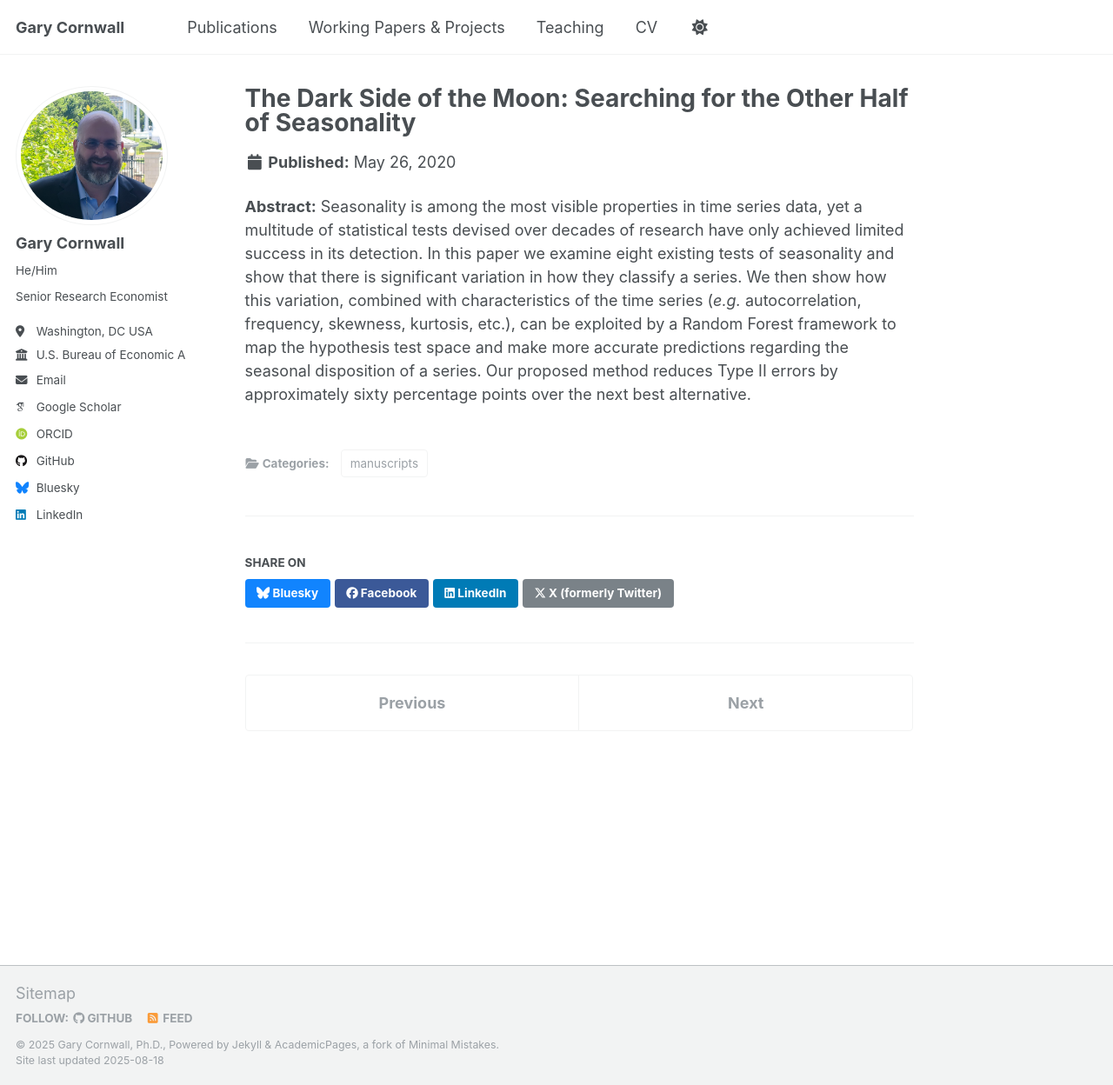
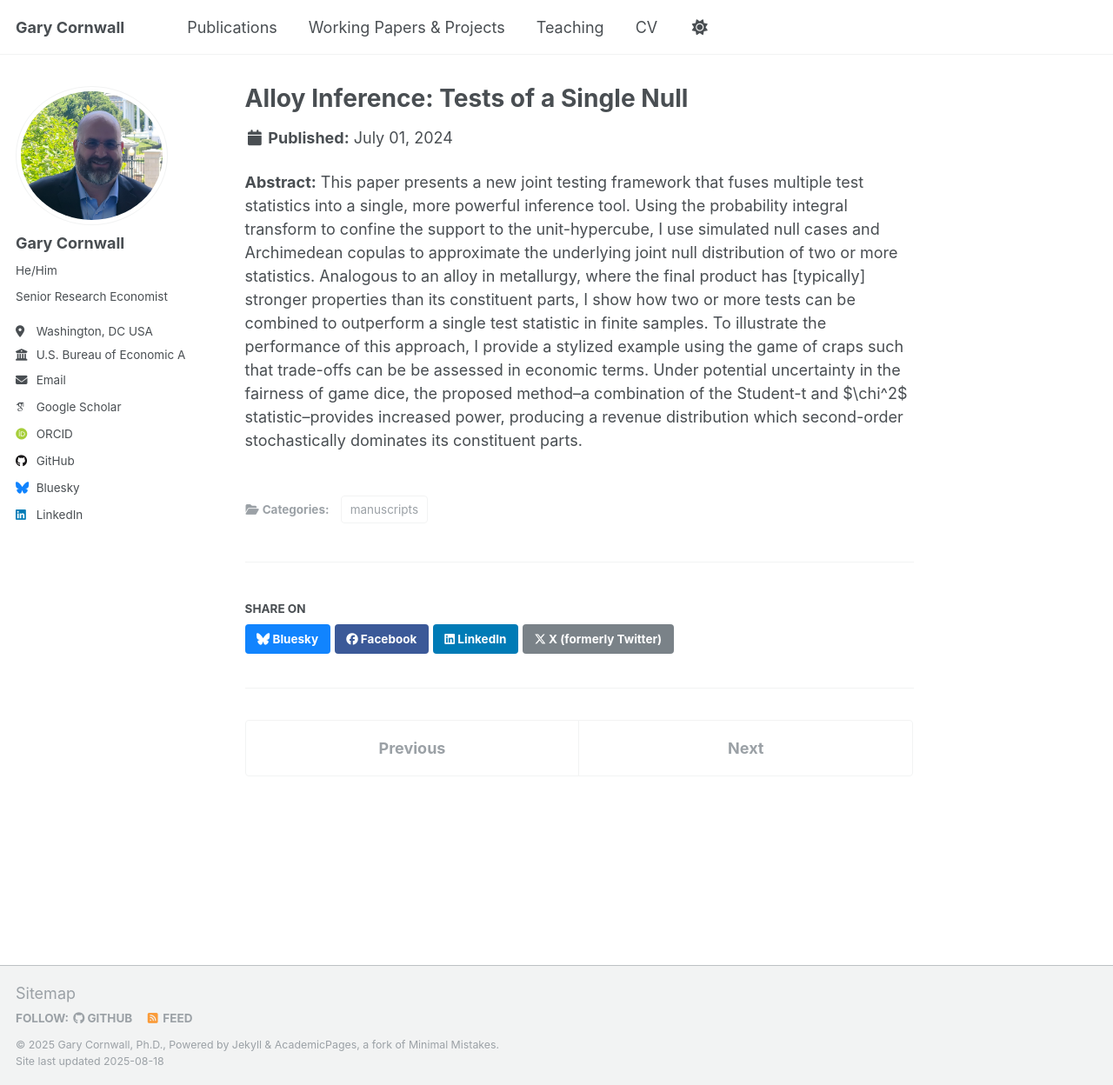
Before and after one commit to grycrnwll/grycrnwll.github.io, a Jekyll site: the page built from _working/testing.md, in a window 1280 px wide and 1248 px high. Shown: the whole window at 87% size. Built offline with Jekyll 4.4.1, drawn with Linux system fonts in a browser that asks for light colours; some web fonts are replaced.

Commit message:
Update
update to site

```diff
--- a/_working/darkside.md
+++ b/_working/darkside.md
@@ -3,7 +3,7 @@ title: "The Dark Side of the Moon: Searching for the Other Half of Seasonality"
 collection: working
 category: manuscripts
 permalink: /working/darkside
-paperurl: 'http://grycrnwll.github.io/files/darkside.pdf'
+paperurl: 'http://grycrnwll.github.io/files/darksideseasonality.pdf'
 date: 2020-05-26
 status: 'Editing'
 ---
--- /dev/null
+++ b/_working/testing.md
@@ -0,0 +1,12 @@
+---
+title: "Alloy Inference: Tests of a Single Null"
+collection: working
+category: manuscripts
+permalink: /working/darkside
+paperurl: 'http://grycrnwll.github.io/files/multtesting.pdf'
+date: 2024-07-01
+status: 'Editing'
+---
+
+
+<b> Abstract:</b> 	This paper presents a new joint testing framework that fuses multiple test statistics into a single, more powerful inference tool. Using the probability integral transform to confine the support to the unit-hypercube, I use simulated null cases and Archimedean copulas to approximate the underlying joint null distribution of two or more statistics.  Analogous to an alloy in metallurgy, where the final product has [typically] stronger properties than its constituent parts, I show how two or more tests can be combined to outperform a single test statistic in finite samples. To illustrate the performance of this approach, I provide a stylized example using the game of craps such that trade-offs can be be assessed in economic terms. Under potential uncertainty in the fairness of game dice, the proposed method--a combination of the Student-t and $\chi^2$ statistic--provides increased power, producing a revenue distribution which second-order stochastically dominates its constituent parts.
```
Also changed, not shown: 1 other file.
